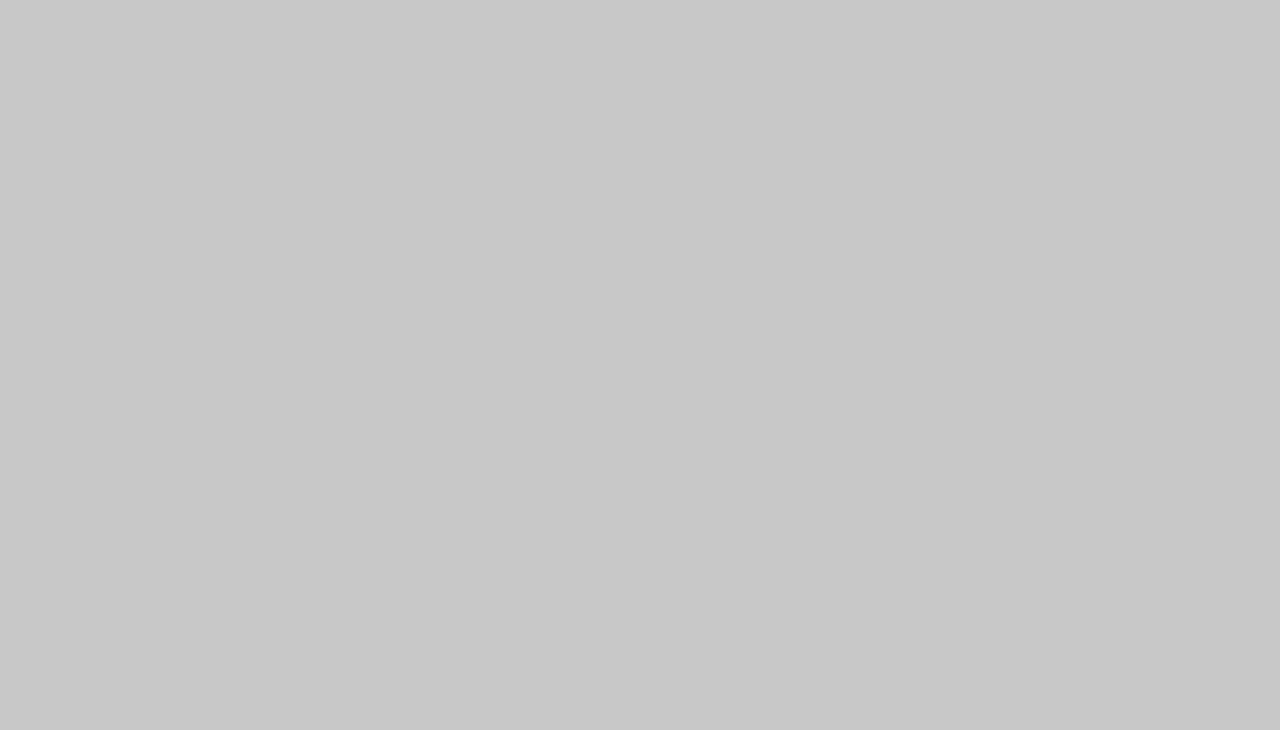
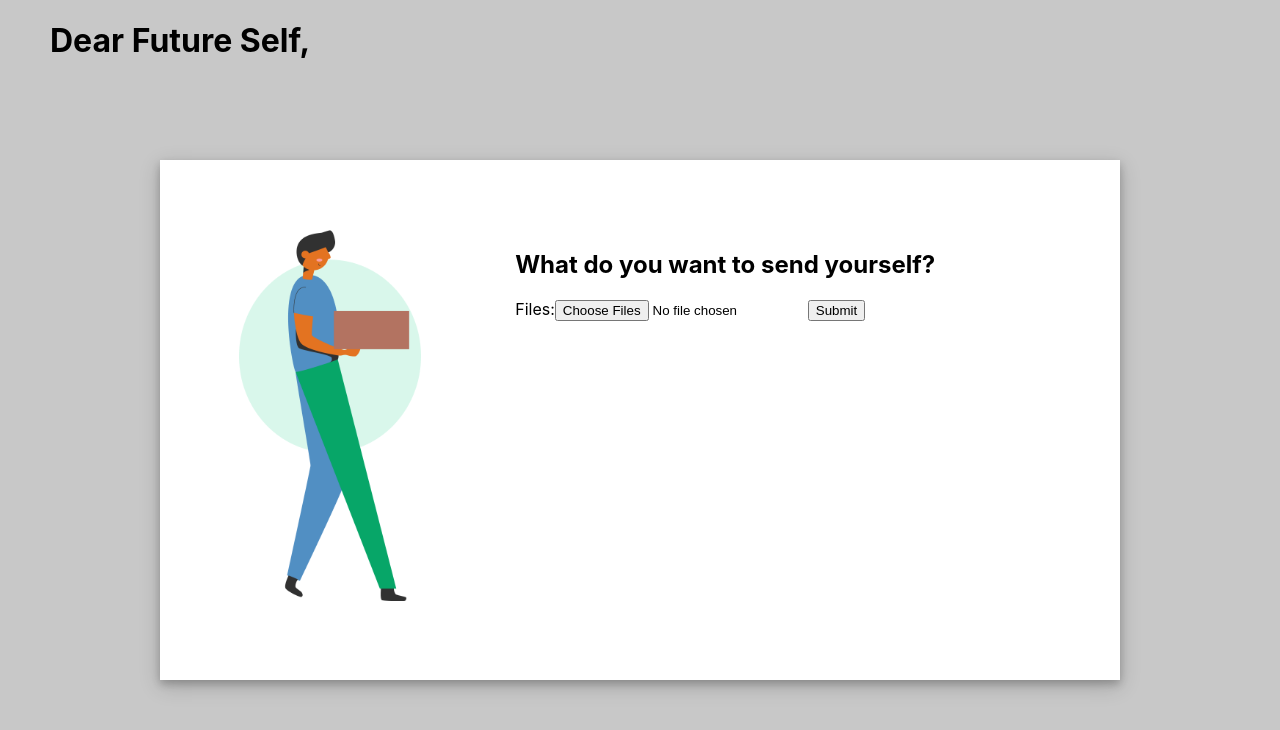
Before and after one commit to isaact23/nynh2021, a React (Create React App) app: page /add_files in a window 1280 px wide. Shown: the top 730 px of the page. Built offline with nearby package versions, Linux system fonts and the light colour scheme.

Commit message:
Finish message and file upload pages; start date-time page

```diff
--- a/src/App.js
+++ b/src/App.js
@@ -1,11 +1,21 @@
-import {
-    BrowserRouter as Router,
-    Route
-} from "react-router-dom";
+import React, { Component } from 'react';
+import { BrowserRouter as Router, Route } from "react-router-dom";
 import Home from './components/Home';
 import AddMessage from './components/AddMessage';
+import AddFiles from './components/AddFiles';
+import WhenToSend from "./components/WhenToSend";
 
-export default function App() {
+export default class App extends Component {
+
+    constructor(props) {
+        super(props);
+        this.state = {
+            message: '',
+            files: null
+        }
+    }
+
+    render () {
         return (
             <Router>
                 <Route exact path="/">
@@ -14,6 +24,13 @@ export default function App() {
                 <Route exact path="/add_message">
                     <AddMessage />
                 </Route>
+                <Route exact path="/add_files">
+                    <AddFiles />
+                </Route>
+                <Route exact path="/when_to_send">
+                    <WhenToSend />
+                </Route>
             </Router>
         );
     }
+}
--- /dev/null
+++ b/src/components/AddFiles.js
@@ -0,0 +1,80 @@
+import React, {Component} from 'react';
+import { withRouter } from 'react-router-dom';
+
+
+// The file upload box and handler.
+class AddFiles extends Component {
+
+    constructor(props) {
+        super(props);
+        this.state = {
+            selectedFile: null,
+        }
+
+        this.handleFileSelect = this.handleFileSelect.bind(this);
+        this.handleSubmit = this.handleSubmit.bind(this);
+    }
+
+    // Handle updated file selection
+    handleFileSelect = (event) => {
+        const fileName = event.target.files;
+        this.setState({
+            selectedFile: fileName,
+            loaded: 0,
+        })
+    }
+
+    // Handle the 'upload' button click
+    handleSubmit = (event) => {
+        const fileData = new FormData()
+
+        // Loop through all uploaded files and append to data
+        if (this.state.selectedFile != null) {
+            for (var x = 0; x < this.state.selectedFile.length; x++) {
+                fileData.append('file', this.state.selectedFile[x])
+            }
+        }
+        console.log(this.state.selectedFile);
+        // Go to date/time selection page and preserve data
+        this.props.history.push({
+            pathname: '/when_to_send',
+            state: {
+                message: this.props.location.state.message,
+                files: this.state.selectedFile
+            }
+        });
+
+        // Use axios to upload data
+        //axios.post("http://localhost:8000/submit", data, {
+        //})
+        //    .then(res => { // then print response status
+        //        console.log(res.statusText)
+        //    })
+    }
+
+    render() {
+        return (
+            <div>
+                <div className="title">
+                    <h1>Dear Future Self,</h1>
+                </div>
+                <div className="centerPanel">
+                    <div className="addMessageLeftSide">
+                        <img src="/img/man-holding-box.png"/>
+                    </div>
+                    <div className="addMessageRightSide">
+                        <h2>What do you want to send yourself?</h2>
+                        <form onSubmit={this.handleSubmit}>
+                            <label>Files:</label>
+                            <input type="file" className="form-control" name="file" multiple
+                                   onChange={this.handleFileSelect}/>
+                            <input type="submit" value="Submit" />
+                        </form>
+                    </div>
+                </div>
+            </div>
+        );
+    }
+}
+
+export default withRouter(AddFiles);
--- a/src/components/AddMessage.js
+++ b/src/components/AddMessage.js
@@ -1,24 +1,31 @@
-import React from 'react';
+import React, { Component } from 'react';
+import { withRouter } from 'react-router-dom';
 
 // Component to take a text-based user input to store.
-export default class AddMessage extends React.Component {
+class AddMessage extends Component {
 
     constructor(props) {
         super(props);
         this.state = {
-            'message': ''
+            message: ''
         };
         this.handleChange = this.handleChange.bind(this);
         this.handleSubmit = this.handleSubmit.bind(this);
     }
 
     handleChange = (event) => {
-        this.setState({'message': event.target.value});
+        this.setState({message: event.target.value});
     }
 
+    // Handle text box submission
     handleSubmit = (event) => {
-        this.handleChange(event);
-        console.log(this.state.message);
+        // Go to file selection page
+        this.props.history.push({
+            pathname: '/add_files',
+            state: {
+                message: this.state.message
+            }
+        });
     }
 
     render() {
@@ -36,7 +43,7 @@ export default class AddMessage extends React.Component {
                         <form onSubmit={this.handleSubmit}>
                             <label>
                                 Message:
-                                <input type="text" value={this.state.message} onChange={this.handleChange} />
+                                <input type="text" value={this.state.value} onChange={this.handleChange} />
                             </label>
                             <input type="submit" value="Submit" />
                         </form>
@@ -46,3 +53,5 @@ export default class AddMessage extends React.Component {
         );
     }
 }
+
+export default withRouter(AddMessage);
--- /dev/null
+++ b/src/components/WhenToSend.js
@@ -0,0 +1,50 @@
+import React, {Component} from 'react';
+import axios from 'axios';
+import { withRouter } from 'react-router-dom';
+
+// A component for the user to input the date and time of message sending.
+class WhenToSend extends Component {
+
+    constructor(props) {
+        super(props);
+        this.state = {};
+    }
+
+    // Handle updated file selection
+    handleUpdate = (event) => {
+        this.setState({
+            dateTime: event.target.value
+        })
+        console.log(this.state.dateTime);
+    }
+
+    // Handle the 'upload' button click
+    handleSubmit = () => {
+
+    }
+
+    render() {
+        return (
+            <div>
+                <div className="title">
+                    <h1>Dear Future Self,</h1>
+                </div>
+                <div className="centerPanel">
+                    <div className="addMessageLeftSide">
+                        <img src="/img/man-holding-box.png"/>
+                    </div>
+                    <div className="addMessageRightSide">
+                        <h2>When do you want to send this to yourself? (Timezone UTC)</h2>
+                        <form onSubmit={this.handleSubmit}>
+                            <label>Date/time to send:</label>
+                            <input type="datetime-local" onChange={this.handleUpdate} />
+                            <input type="submit" value="Submit" />
+                        </form>
+                    </div>
+                </div>
+            </div>
+        );
+    }
+}
+
+export default withRouter(WhenToSend);
--- a/src/index.js
+++ b/src/index.js
@@ -1,9 +1,9 @@
 import React from 'react';
 import ReactDOM from 'react-dom';
 import App from './App';
+import './App.css';
 import reportWebVitals from './reportWebVitals';
 //import '../node_modules/bootstrap/dist/css/bootstrap.min.css';
-import './App.css';
 
 ReactDOM.render(
   <React.StrictMode>
```
Also changed, not shown: src/components/FileUpload.js (deleted, +0 -58 lines). Lines whose indentation alone changed are shown as unchanged.
